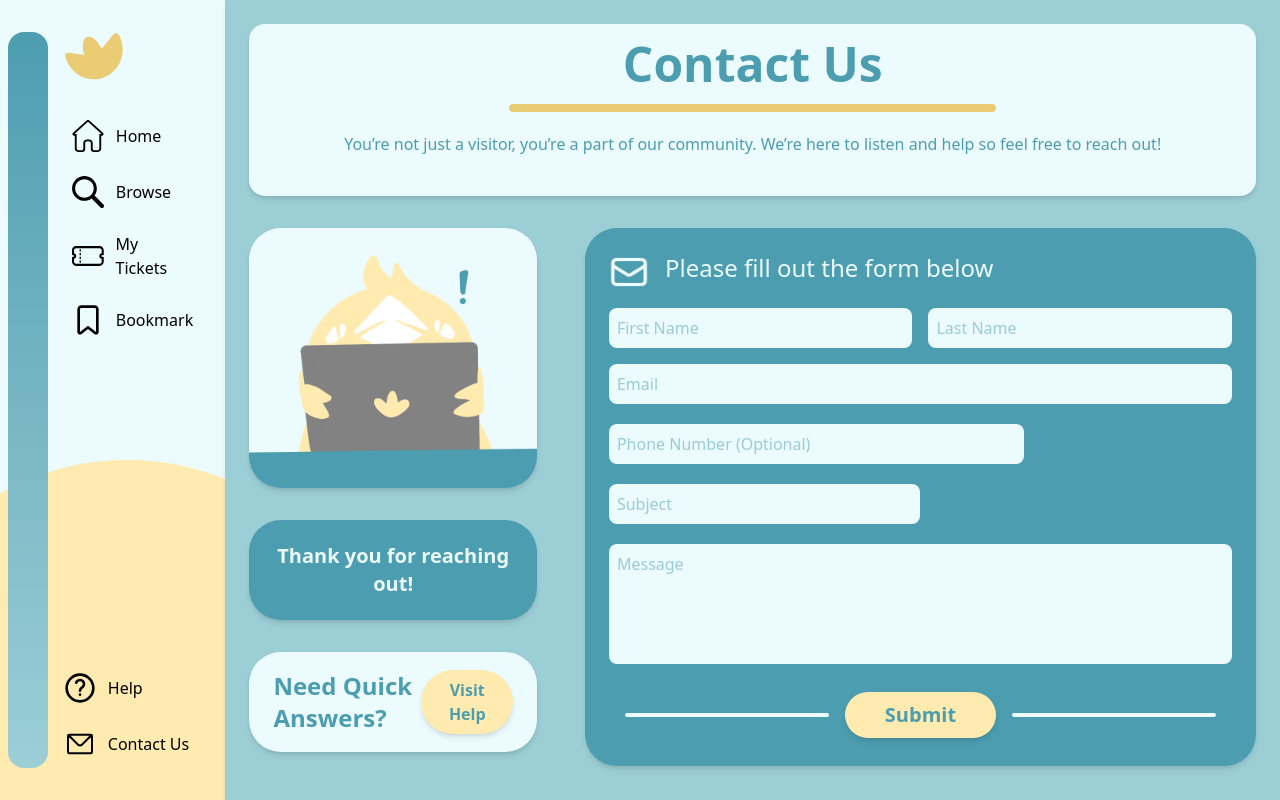
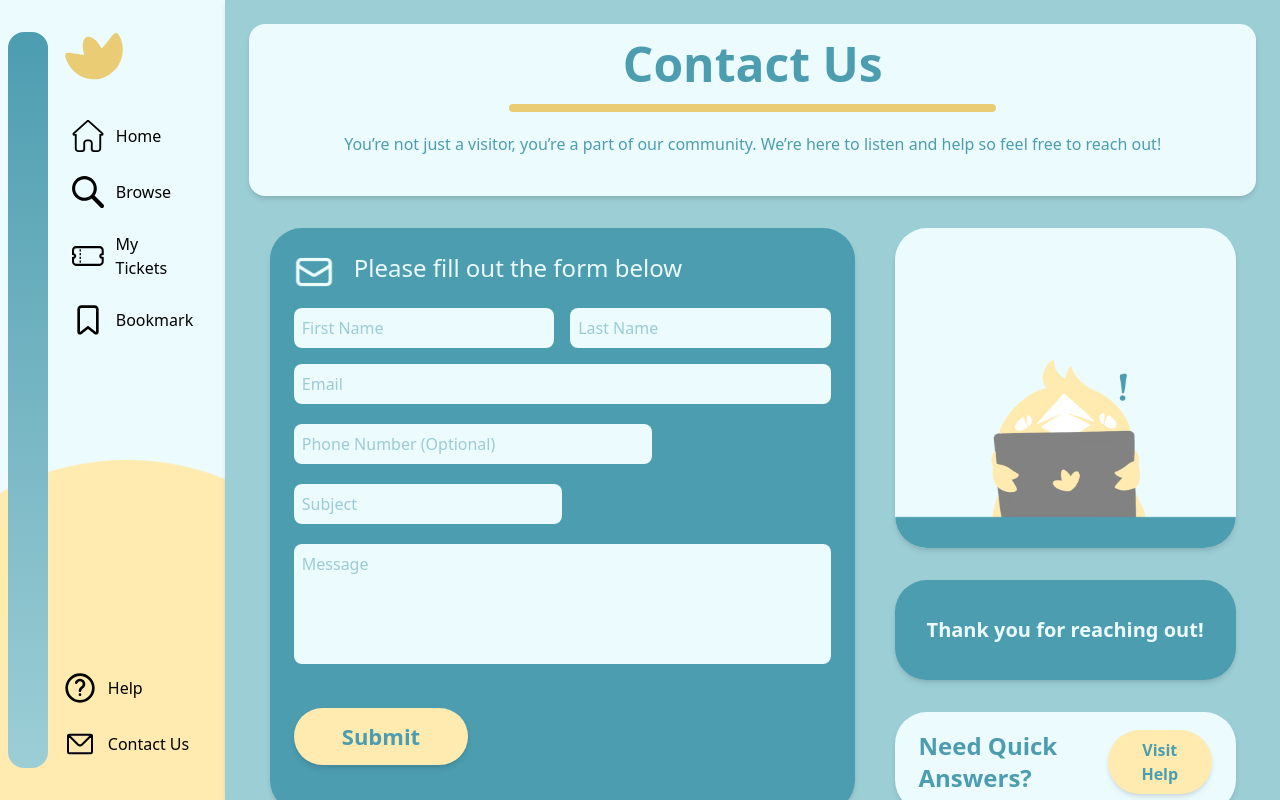
Before and after one commit to urkodi/EventSite, a React (Vite) app: page /contact-us in a window 1280 px wide. Built offline with nearby package versions, Linux system fonts and the light colour scheme.

Commit message:
testing fix on larger screen

```diff
--- a/src/pages/ContactUsPage.tsx
+++ b/src/pages/ContactUsPage.tsx
@@ -8,7 +8,7 @@ const ContactUsPage = () => {
 
     return (
         <>
-            <div className="flex">
+            <div className="flex lg:flex-row flex-col">
                 <Sidenav />
             </div>
 
@@ -16,7 +16,7 @@ const ContactUsPage = () => {
                 style={{
                     scrollbarColor: '#4C9DB0 transparent',
                 }}>
-                <div className="flex justify-center w-full bg-bluewhite p-4 rounded-2xl shadow-md flex-col mb-8">
+                <div className="flex justify-items-center bg-bluewhite p-4 rounded-2xl shadow-md flex-col mb-8">
                 <h1 className="text-5xl font-bold text-moonstone mb-4 text-center">Contact Us</h1>
                 {/*Decorative divider*/}
                 <div className="mx-auto w-1/2 rounded-xl h-2 bg-darkervanilla"></div>
@@ -25,39 +25,13 @@ const ContactUsPage = () => {
                     You’re not just a visitor, you’re a part of our community. We’re here to listen and help so feel free to reach out!</p>
                 </div>
 
-                <div className="mt-4 flex flex-row flex-wrap justify-center gap-10">
-                {/*Decorative containers*/}
-                <div className="flex mr-auto flex-col gap-8 w-2/7">
-                    <div className="p-6 rounded-4xl shadow-md h-65 bg-bluewhite bg-cover bg-center bg-no-repeat transition-all duration-500 hover:scale-102 hover:-translate-y-0"
-                    style={{
-                        backgroundImage: `url(${HelpDuck})`,
-                        backgroundSize: '280%',
-                        backgroundPosition: 'center -200px',
-                        }}
-                    ></div>
-
-                    <div className="bg-moonstone p-6 rounded-4xl shadow-md h-25 flex justify-center items-center">
-                        <h2 className="text-xl text-bluewhite text-center font-bold">Thank you for reaching out!</h2>
-                    </div>
-
-                    <div className="bg-bluewhite p-6 rounded-4xl shadow-md h-25 flex justify-center items-center">
-                        <h3 className="text-2xl font-bold text-moonstone">Need Quick Answers?</h3>
-                        <Link
-                            to="/help"
-                            className="bg-vanilla text-center text-moonstone font-semibold px-6 py-2 rounded-full shadow-md hover:ring-3 hover:ring-vanilla hover:bg-darkervanilla transition"
-                            >
-                            Visit Help
-                        </Link>
-                    </div>
-
-
-                </div>
+                <div className="mt-4 flex flex-col lg:flex-row justify-center gap-10 px-4 max-w-screen-2xl mx-auto">
 
                 {/*Contact form container*/}
-                <div className="h-auto w-2/3 min-w-[300px] bg-moonstone p-6 rounded-4xl shadow-md ml-auto">
+                <div className="w-full lg:w-[60%] min-w-[300px] bg-moonstone p-6 rounded-4xl shadow-md">
                     <div className="flex flex-row">
                         <img src={MailWhiteBlue} alt="Mail" className="w-10 h-10 mb-4" />
-                        <h2 className="text-2xl text-whiteblue ml-4">Please fill out the form below</h2>
+                        <h2 className="text-2xl text-whiteblue ml-5">Please fill out the form below</h2>
                     </div>
                     <form className="">
                         <div className="mb-1 space-y-4">
@@ -107,23 +81,48 @@ const ContactUsPage = () => {
                                         }}
                                     />
 
-                                    <div className="mt-2 flex items-center justify-center w-full">
+                                    <div className="flex justify-items-center w-full">
 
-                                    <div className="flex-grow h-1 rounded-xl bg-bluewhite mx-4" />
-
-<Link
-  to="/help"
-  className="px-10 py-2 text-[20px] font-bold rounded-full bg-vanilla text-moonstone shadow-md cursor-pointer hover:ring-3 hover:ring-vanilla hover:bg-darkervanilla"
->
-  Submit
-</Link>
-
-                                    <div className="flex-grow h-1 rounded-xl bg-bluewhite mx-4" />
+                                        <div className="mt-6 flex justify-center">
+                                            <button
+                                                type="submit"
+                                                className="px-12 py-3 text-[22px] font-bold rounded-full bg-vanilla text-moonstone shadow-md hover:ring-3 hover:ring-vanilla hover:bg-darkervanilla transition"
+                                            >
+                                                Submit
+                                            </button>
+                                            </div>
                                     </div>
                                 </div>
                             </div>
                         </div>
                     </form>
+                </div>
+
+                {/*Decorative containers*/}
+                <div className="flex flex-col gap-8 w-full lg:w-[35%]">
+                            <div className="relative w-full max-w-3xl h-80 bg-bluewhite rounded-4xl shadow-md overflow-hidden group">
+                                <img
+                                    src={HelpDuck}
+                                    alt="Help Duck"
+                                    className="absolute bottom-0 left-0 w-full h-auto object-bottom transition-transform duration-500 group-hover:scale-110"
+                                />
+                            </div>
+
+                    <div className="bg-moonstone p-6 rounded-4xl shadow-md h-25 flex justify-center items-center">
+                        <h2 className="text-xl text-bluewhite text-center font-bold">Thank you for reaching out!</h2>
+                    </div>
+
+                    <div className="bg-bluewhite p-6 rounded-4xl shadow-md h-25 flex justify-center items-center">
+                        <h3 className="text-2xl font-bold text-moonstone">Need Quick Answers?</h3>
+                        <Link
+                            to="/help"
+                            className="mx-auto bg-vanilla text-center text-moonstone font-semibold px-6 py-2 rounded-full shadow-md hover:ring-3 hover:ring-vanilla hover:bg-darkervanilla transition"
+                            >
+                            Visit Help
+                        </Link>
+                    </div>
+
+
                 </div>
             </div>
             </div>
--- a/src/pages/CreateAccountPage.tsx
+++ b/src/pages/CreateAccountPage.tsx
@@ -68,7 +68,7 @@ const CreateAccountPage = () => {
             </header>
 
             <div className="flex flex-col mx-auto h-auto">
-                <div className="flex-grow flex flex-col items-center justify-center mt-10 mb-10">
+                <div className="flex-grow flex flex-col items-center justify-center mt-10">
                     <div className="w-full max-w-md rounded-2xl p-8 bg-lightermoonstone shadow-md text-center">
                         <h2 className="font-bold mb-6 text-5xl text-moonstone">Check Your Email!</h2>
                         <div className="mx-auto w-50 rounded-xl h-2 bg-vanilla mb-5"></div>
@@ -107,13 +107,13 @@ const CreateAccountPage = () => {
                     </div>
                 </div>
             </div>
-            <footer className="h-full w-full bg-moonstone p-4 shadow-md"></footer>
             </div>
         );
     }
 
     return (
         <div className="flex flex-col mx-auto h-auto">
+
             <header className="w-screen h-auto bg-moonstone p-4 shadow-md">
                 <div className="flex items-left">
                     <a href="/">
@@ -252,8 +252,6 @@ const CreateAccountPage = () => {
                         </a>
                     </div>
                 </div>
-
-                <footer className="mt-10 h- w-full bg-moonstone p-4 shadow-md"></footer>
             </main>
         </div>
     );
--- a/src/pages/ForgotPassword.tsx
+++ b/src/pages/ForgotPassword.tsx
@@ -39,12 +39,12 @@ const ForgotPassword = () => {
 
             {/* Main Content */}
             <main className="flex flex-col items-center justify-center mt-10 mb-10">
-                <div className="w-full max-w-md rounded-2xl p-8 bg-bluewhite shadow-md border-12 border-lightermoonstone">
-                    <h2 className="font-bold mb-3 text-center text-5xl text-moonstone">
+                <div className="max-w-md rounded-2xl p-8 bg-bluewhite shadow-md border-12 border-lightermoonstone">
+                    <h2 className="font-bold mb-5 text-center text-5xl text-moonstone">
                         {submitted ? "Check Your Email" : "Forgot Password?"}
                     </h2>
-                    <div className="mx-auto w-50 rounded-xl h-2 bg-vanilla mb-1"></div>
-                    <div className="mb-1 text-center text-moonstone text-bold text-lg">
+                    <div className="mx-auto w-50 rounded-xl h-2 bg-vanilla mb-5 mt-5"></div>
+                    <div className="mb-5 text-center text-moonstone text-bold text-lg">
                         {submitted
                             ? "If we found an account with that email, your 6-digit code has been sent to:"
                             : "Enter your email address below to receive verification code ."
@@ -57,7 +57,7 @@ const ForgotPassword = () => {
                             {customSuccessText} <span className="font-semibold">{email}</span>.
 
                             {/* Input verification code  */}
-                            <div className="flex flex-col p-2 mt-1">
+                            <div className="flex flex-col p-2 mt-5">
                                 <form className="flex justify-center gap-3">
                                     <input
                                         type="text"
@@ -116,7 +116,7 @@ const ForgotPassword = () => {
                     )}
                 </div>
             </main>
-            <footer className="h-screen w-screen bg-moonstone p-4 shadow-md"></footer>
+
         </div>
         </>
     );
--- a/src/pages/LoginPage.tsx
+++ b/src/pages/LoginPage.tsx
@@ -150,7 +150,6 @@ const LoginPage = () => {
           </div>
         </div>
       </main>
-      <footer className="mt-10 h-screen w-full bg-moonstone p-4 shadow-md"></footer>
     </div>
   );
 };
```
Also changed, not shown: src/pages/HelpPage.tsx (+137 -11 lines), src/assets/images/HelpDuck.PNG, 1 other file (tests, documents, lock files or other folders).
